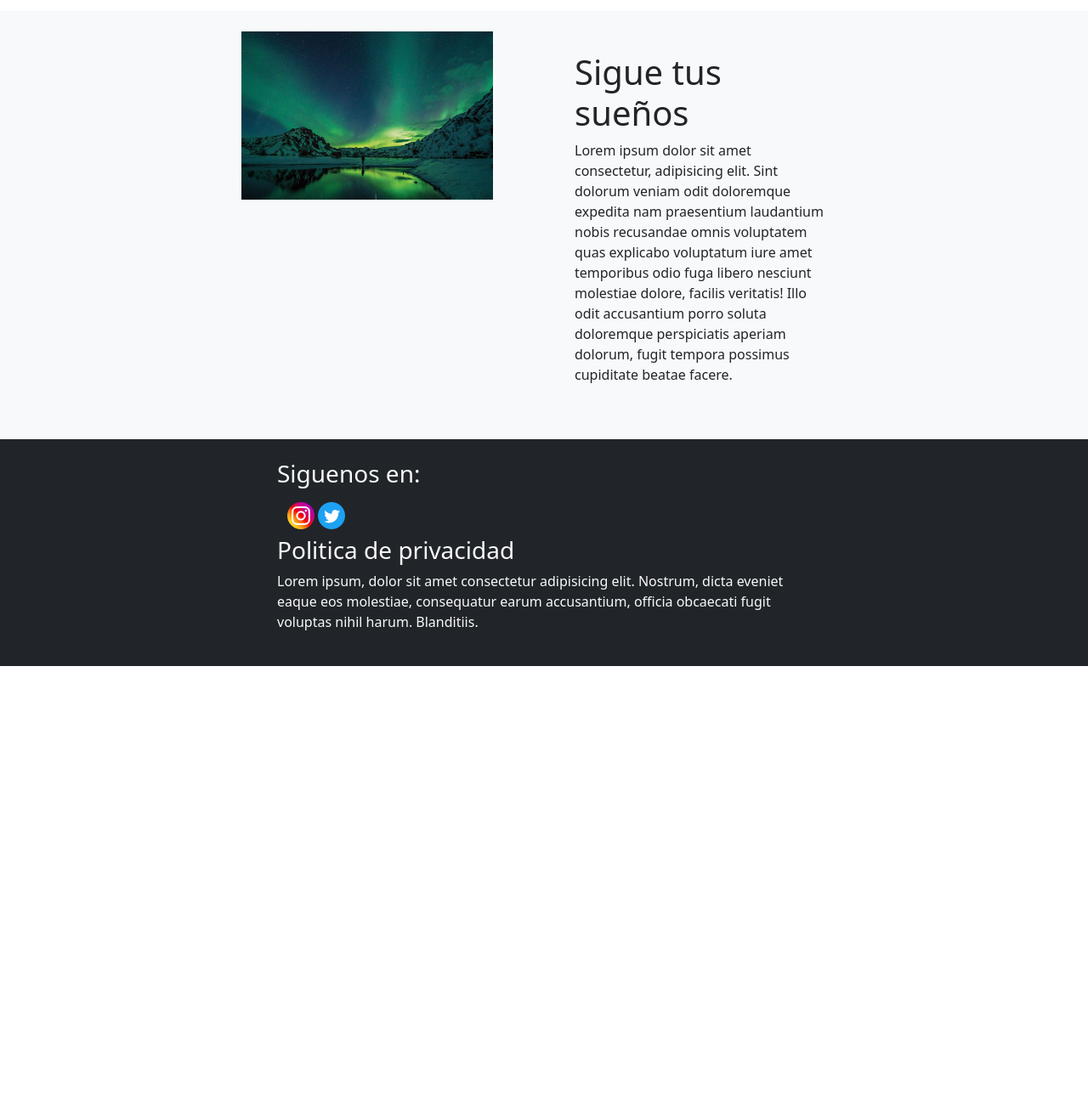
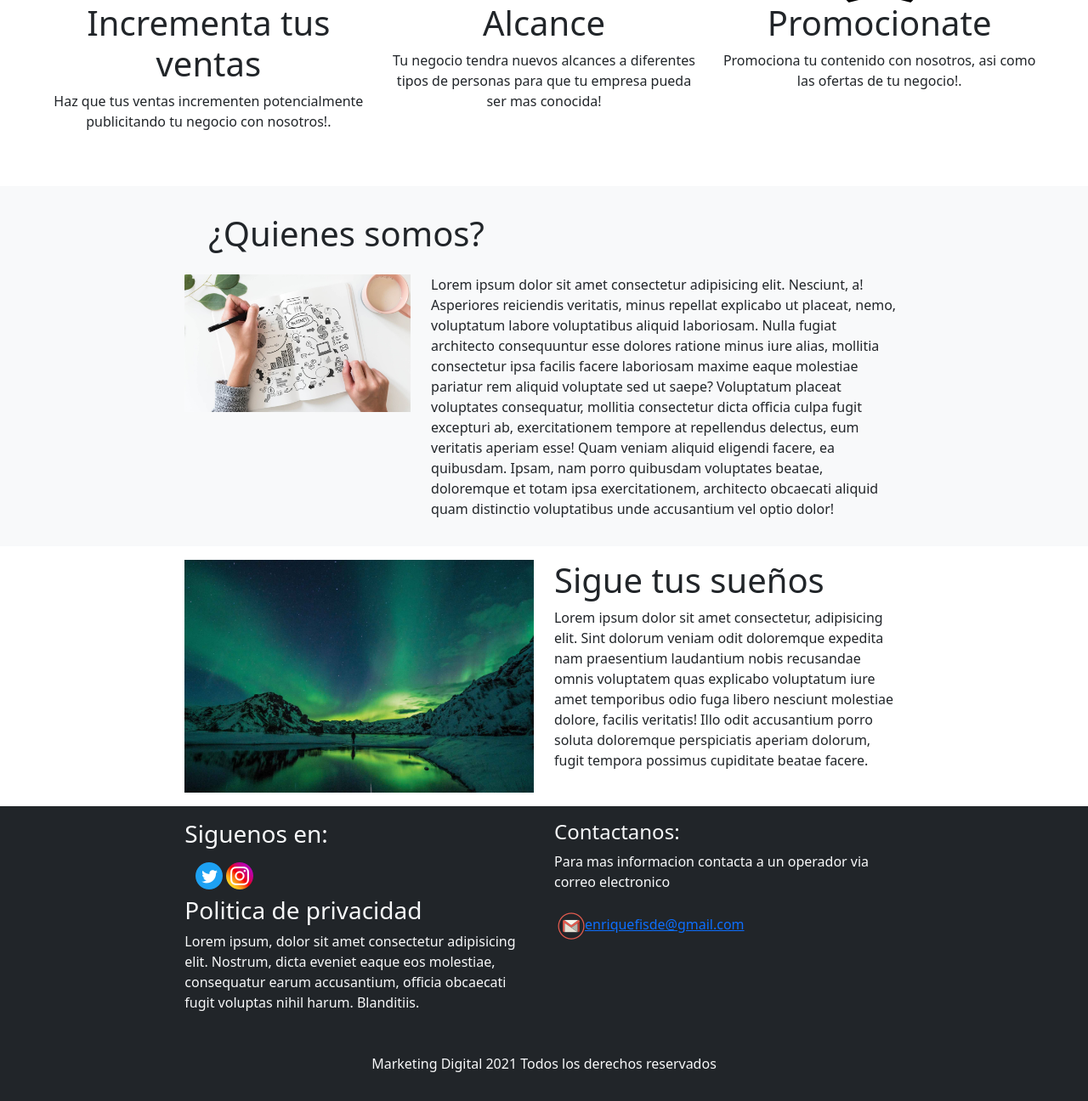
Before and after one commit to jorgeFisde/MarketingDigital, a website built with webpack: page src/index.html in a window 1280 px wide. Shown: the part 831-2127 px from the top of the page at 85% size. Before the commit the page ends 1615 px from the top, so only its background shows below. Built offline with nearby package versions, Linux system fonts and the light colour scheme; files whose address does not match are found by name.

Commit message:
Cambios en la pagina

```diff
--- a/src/index.html
+++ b/src/index.html
@@ -17,7 +17,7 @@
 
     <!-- NAVIGATION BAR -->
 
-    <nav class="navbar navbar-expand-lg navbar-dark bg-dark" id="nav"  >
+    <nav class="navbar navbar-expand-lg navbar-dark bg-dark" id="nav">
         <div class="container-fluid">
             <a class="navbar-brand" href="#">Marketing Digital</a>
             <button class="navbar-toggler" type="button" data-bs-toggle="collapse"
@@ -31,7 +31,7 @@
                         <a class="nav-link active" aria-current="page" href="#">Inicio</a>
                     </li>
                     <li class="nav-item">
-                        <a class="nav-link" href="#">Link</a>
+                        <a class="nav-link" href="#">Unete</a>
                     </li>
                     <li class="nav-item dropdown">
                         <a class="nav-link dropdown-toggle" href="#" id="navbarDropdown" role="button"
@@ -64,7 +64,7 @@
 
     <div class="row  justify-content-center bg-light">
 
-        <div class="col-md-6 m-2  ">
+        <div class="col-md-8 m-2  ">
 
             <div id="carouselExampleDark" class="carousel carousel-light slide" data-bs-ride="carousel">
                 <ol class="carousel-indicators">
@@ -102,11 +102,66 @@
 
         </div>
 
-        <div class="row justify-content-center bg-white ">
 
-            <div class="col-md-6 m-5">
+    </div>
 
+
+    <div class="row m-5 justify-content-center">
+
+        <div class="col-md-4 center">
+
+            <img src="assets/chart-256.png" alt="">
+
+            <h1>Incrementa tus ventas</h1>
+
+            <p>Haz que tus ventas incrementen potencialmente publicitando tu negocio con nosotros!.</p>
+
+
+        </div>
+
+        <div class="col-md-4 center">
+
+            <img src="assets/alc-256.png" alt="">
+
+            <h1>Alcance</h1>
+
+            <p>Tu negocio tendra nuevos alcances a diferentes tipos de personas para que tu empresa pueda ser mas conocida!</p>
+
+        </div>
+
+        <div class="col-md-4 center">
+
+            <img src="assets/promo-256.png" alt="">
+
+            <h1>Promocionate</h1>
+
+            <p>Promociona tu contenido con nosotros, asi como las ofertas de tu negocio!.</p>
+
+        </div>
+
+    </div>
+
+
+    <div class="row justify-content-center bg-light ">
+
+
+        <div class="col-md-8 m-3">
+
+            <div class="row m-3">
                 <h1>¿Quienes somos?</h1>
+            </div>
+
+            <div class="row">
+
+                <div class="col-md-4">
+
+                    <img src="./assets/mrk.jpg" class="img-fluid" alt="...">
+
+                </div>
+
+                <div class="col-md-8 ">
+
+
 
                     <p>Lorem ipsum dolor sit amet consectetur adipisicing elit. Nesciunt, a! Asperiores reiciendis
                         veritatis, minus repellat explicabo ut placeat, nemo, voluptatum labore voluptatibus aliquid
@@ -120,49 +175,72 @@
 
                 </div>
 
+
+            </div>
         </div>
 
-        <div class="row justify-content-center bg-light ">
 
-            <div class="col-md-3 m-4">
+
+
+    </div>
+
+    <div class="row justify-content-center">
+
+        <div class="col-md-8 m-3">
+
+            <div class="row">
+
+                <div class="col-md-6">
 
                     <img src="./assets/paisaje1.jpg" class="img-fluid" alt="...">
 
                 </div>
 
-            <div class="col-md-3 m-5">
+                <div class="col-md-6">
 
                     <h1>Sigue tus sueños</h1>
 
                     <p>Lorem ipsum dolor sit amet consectetur, adipisicing elit. Sint dolorum veniam odit doloremque
-                    expedita nam praesentium laudantium nobis recusandae omnis voluptatem quas explicabo voluptatum iure
-                    amet temporibus odio fuga libero nesciunt molestiae dolore, facilis veritatis! Illo odit accusantium
-                    porro soluta doloremque perspiciatis aperiam dolorum, fugit tempora possimus cupiditate beatae
+                        expedita nam praesentium laudantium nobis recusandae omnis voluptatem quas explicabo
+                        voluptatum iure
+                        amet temporibus odio fuga libero nesciunt molestiae dolore, facilis veritatis! Illo odit
+                        accusantium
+                        porro soluta doloremque perspiciatis aperiam dolorum, fugit tempora possimus cupiditate
+                        beatae
                         facere.</p>
 
                 </div>
 
             </div>
 
+        </div>
 
+    </div>
 
     <footer class="footer">
 
-            <div class="row justify-content-center bg-dark">
+        <div class="row justify-content-center bg-dark ">
 
 
 
-                <div class="col-md-6 m-4 text-light  ">
+            <div class="col-md-8 m-3 text-light  ">
+
+                <div class="row ">
+
+                    <div class="col-md-6">
+
+
+
+                        <div class="row">
 
                             <h3>Siguenos en:</h3>
-
-                    <div class="row">
 
                             <div class="col m-2">
 
                                 <a href="#"><img src="./assets/fb-icon-32.png" class="iconoSocialMedia" alt=""></a>
+                                <a href="#"><img src="./assets/twitter-32.png" class="iconoSocialMedia" alt=""></a>
                                 <a href="#"><img src="./assets/insta-32.png" class="iconoSocialMedia" alt=""></a>
-                            <a href="#"><img src="./assets/twitter-32.png" class="iconoSocialMedia" alt=""></a>
+
 
                             </div>
 
@@ -174,10 +252,41 @@
 
                                 <h3>Politica de privacidad</h3>
 
-                            <p>Lorem ipsum, dolor sit amet consectetur adipisicing elit. Nostrum, dicta eveniet eaque
+                                <p>Lorem ipsum, dolor sit amet consectetur adipisicing elit. Nostrum, dicta eveniet
+                                    eaque
                                     eos
-                                molestiae, consequatur earum accusantium, officia obcaecati fugit voluptas nihil harum.
+                                    molestiae, consequatur earum accusantium, officia obcaecati fugit voluptas nihil
+                                    harum.
                                     Blanditiis.</p>
+
+                            </div>
+
+                        </div>
+
+
+                    </div>
+
+                    <div class="col-md-6  ">
+
+                        <div class="row ">
+
+                            <h4>Contactanos:</h4>
+
+                            <p>Para mas informacion contacta a un operador via correo electronico</p>
+
+                        </div>
+
+                        <div class="row">
+
+                            <ul class="list-group list-group-flush ">
+
+                                <li class="list-group-item bg-dark">
+                                    <a href="#"><img src="./assets/msg-32.png" class="iconoSocialMedia"
+                                            alt="">enriquefisde@gmail.com</a>
+
+                                </li>
+
+                            </ul>
 
                         </div>
 
@@ -185,6 +294,20 @@
 
                 </div>
 
+            </div>
+
+        </div>
+
+        <div class="row justify-content-center bg-dark text-light center">
+
+
+            <div class="col m-3 ">
+
+                <p>Marketing Digital 2021 Todos los derechos reservados</p>
+
+            </div>
+
+        </div>
 
     </footer>
 
--- a/src/style.css
+++ b/src/style.css
@@ -1,3 +1,7 @@
 .iconoSocialMedia:hover {
     opacity: 0.7;
   }
+
+.center{
+  text-align: center;
+}
--- a/webpack.config.js
+++ b/webpack.config.js
@@ -21,13 +21,13 @@ module.exports = {
                     'css-loader'
                 ]
             },
-            // {
-            //     test: /styles\.css$/,
-            //     use: [
-            //         MiniCssExtractPlugin.loader,
-            //         'css-loader'
-            //     ]
-            // },
+            {
+                test: /styles\.css$/,
+                use: [
+                    MiniCssExtractPlugin.loader,
+                    'css-loader'
+                ]
+            },
             {
                 test: /\.html$/,
                 loader: 'html-loader',
```
Also changed, not shown: docs/index.html (+1 -1 lines), docs/assets/alc-256.png (added), docs/assets/chart-256.png (added), docs/assets/mrk.jpg (added), docs/assets/msg-32.png (added), docs/assets/promo-256.png (added), src/assets/alc-256.png (added), src/assets/chart-256.png (added), src/assets/mrk.jpg (added), src/assets/msg-32.png (added), src/assets/promo-256.png (added), 2 other files. Lines whose indentation alone changed are shown as unchanged.
